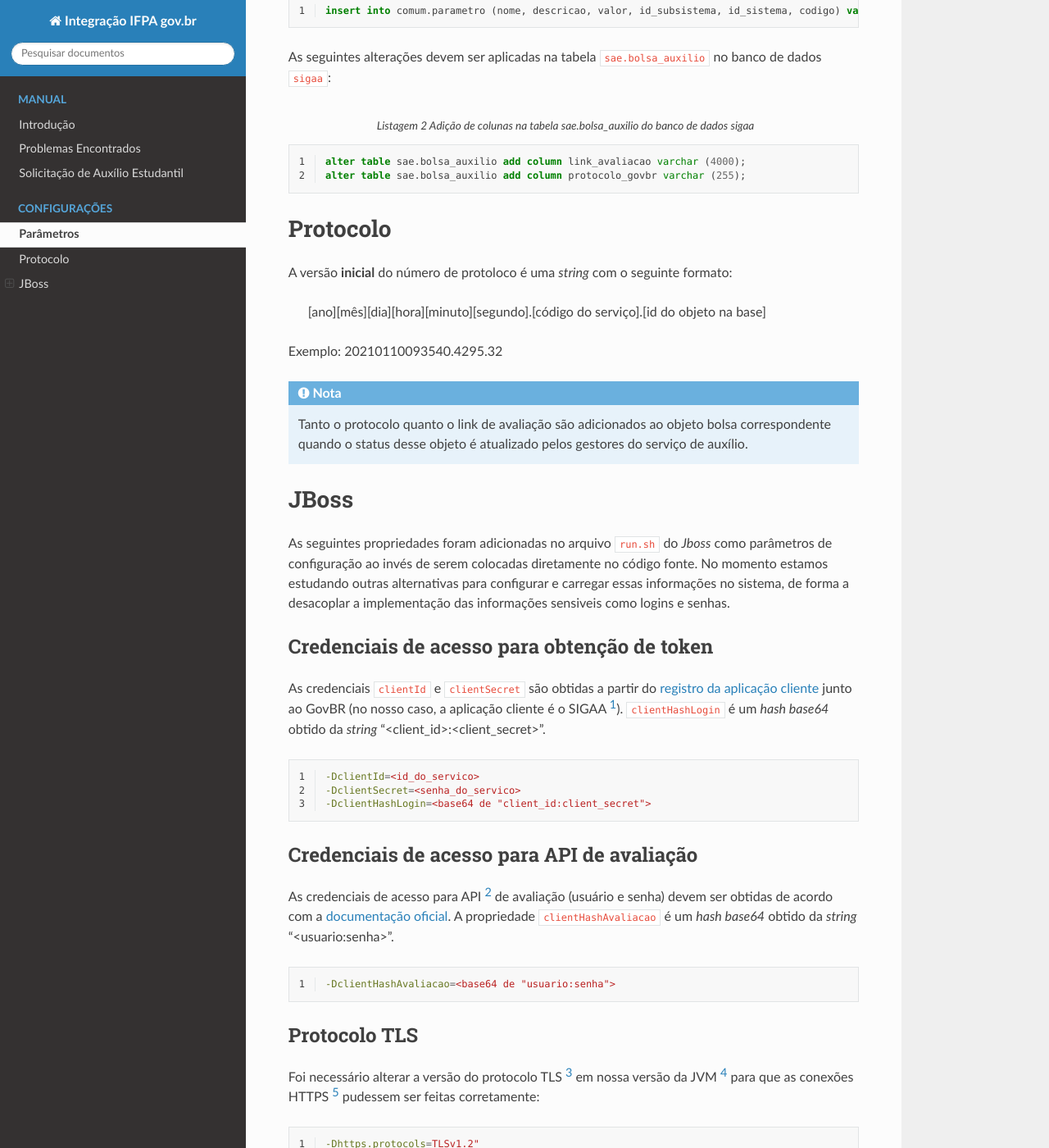
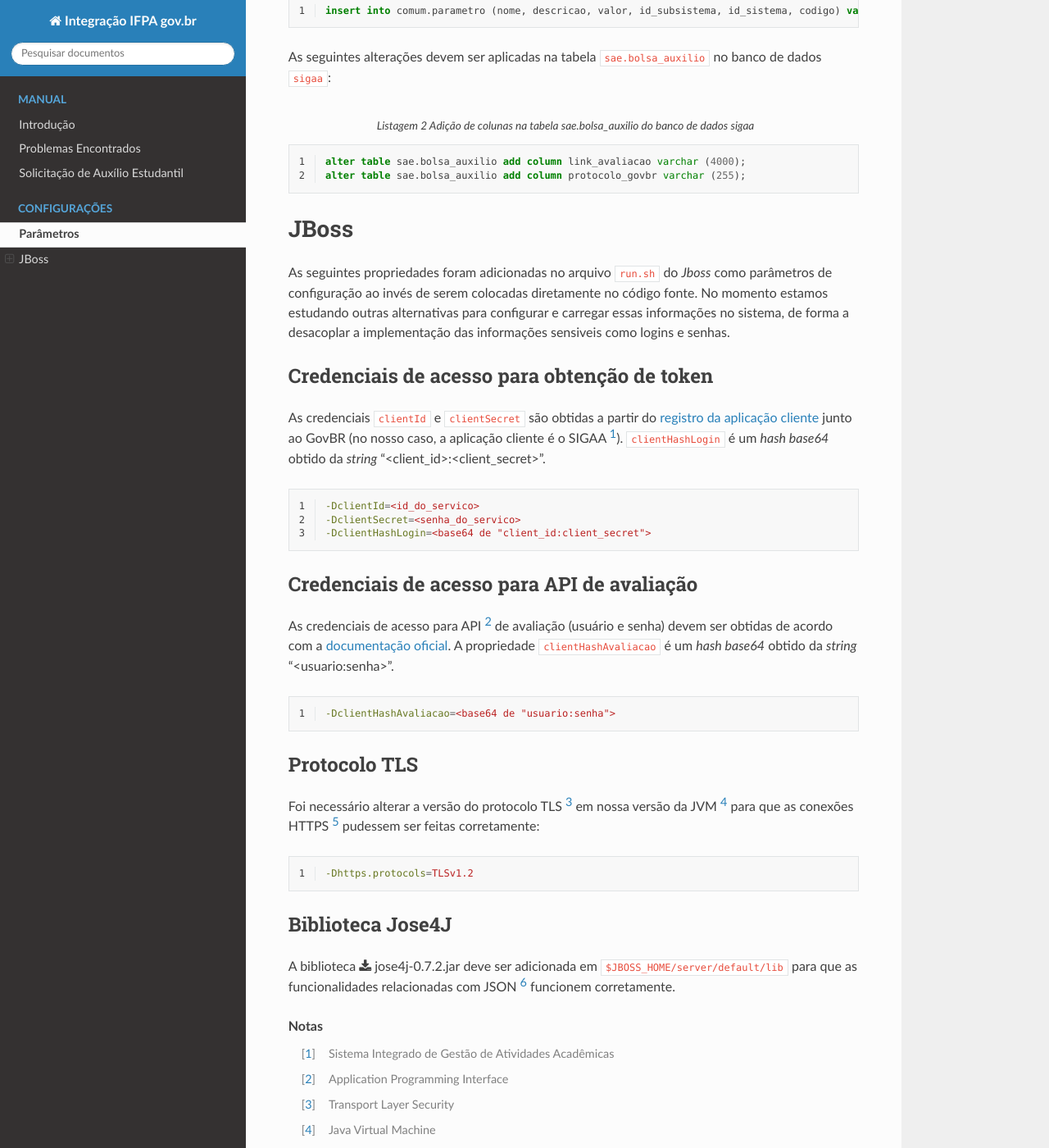
Before and after one commit to djangonauta/integracao-govbr, a Sphinx documentation site: the page built from docs/settings.rst, in a window 1280 px wide and 1400 px high, scrolled down 310 px. Shown: the whole window at 82% size. Built offline with Sphinx 7.4.7 and the Read the Docs theme 2.0.0, drawn with Linux system fonts in a browser that asks for light colours; some of the changed text lies outside the part shown.

Commit message:
docs: adicionada lib jose4j

```diff
--- a/docs/settings.rst
+++ b/docs/settings.rst
@@ -20,21 +20,6 @@ As seguintes alterações devem ser aplicadas na tabela ``sae.bolsa_auxilio`` no
 
     alter table sae.bolsa_auxilio add column link_avaliacao varchar (4000);
     alter table sae.bolsa_auxilio add column protocolo_govbr varchar (255);
-
-Protocolo
-=========
-
-A versão **inicial** do número de protoloco é uma *string* com o seguinte formato:
-
-    [ano][mês][dia][hora][minuto][segundo].[código do serviço].[id do objeto na base]
-
-
-Exemplo: 20210110093540.4295.32
-
-.. note::
-
-    Tanto o protocolo quanto o link de avaliação são adicionados ao objeto bolsa correspondente quando
-    o status desse objeto é atualizado pelos gestores do serviço de auxílio.
 
 
 JBoss
@@ -83,7 +68,7 @@ Foi necessário alterar a versão do protocolo TLS [#]_ em nossa versão da JVM
 .. code-block:: properties
     :linenos:
 
-    -Dhttps.protocols=TLSv1.2"
+    -Dhttps.protocols=TLSv1.2
 
 
 .. |registro_app_client| raw:: html
@@ -97,9 +82,17 @@ Foi necessário alterar a versão do protocolo TLS [#]_ em nossa versão da JVM
    <a href="https://transformacao-digital.gitbook.io/tutorial-transformacao-digital/bases-tecnologicas/api-de-avaliacao-do-gov.br"
       target="_blank">documentação oficial</a>
 
+
+Biblioteca Jose4J
+-----------------
+
+A biblioteca :download:`jose4j-0.7.2.jar <_downloads/lib/jose4j-0.7.2.jar>` deve ser adicionada em
+``$JBOSS_HOME/server/default/lib`` para que as funcionalidades relacionadas com JSON [#]_ funcionem corretamente.
+
 .. rubric:: Notas
 .. [#] Sistema Integrado de Gestão de Atividades Acadêmicas
 .. [#] Application Programming Interface
 .. [#] Transport Layer Security
 .. [#] Java Virtual Machine
 .. [#] Hyper Text Transfer Protocol Secure
+.. [#] JavaScript Object Notation
```
Also changed, not shown: docs/introduction.rst (+15 -0 lines), 1 other file.
